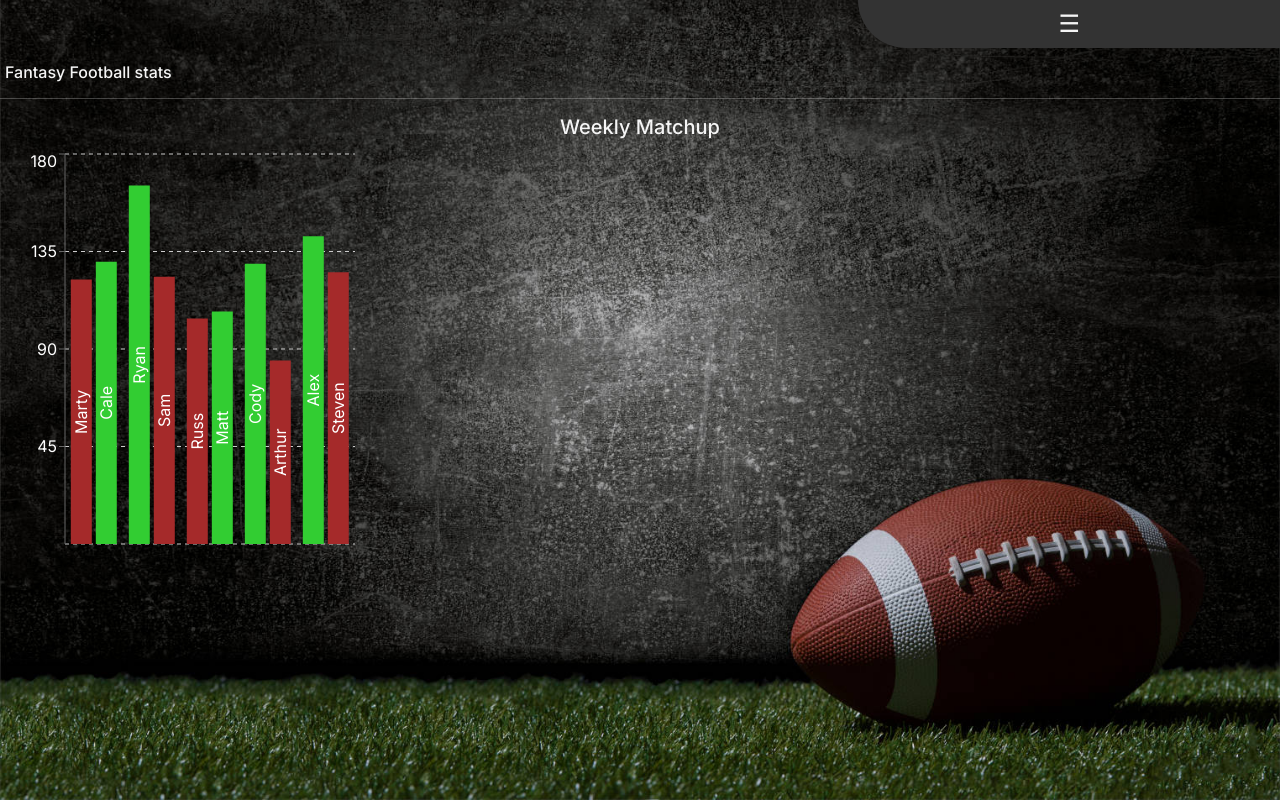
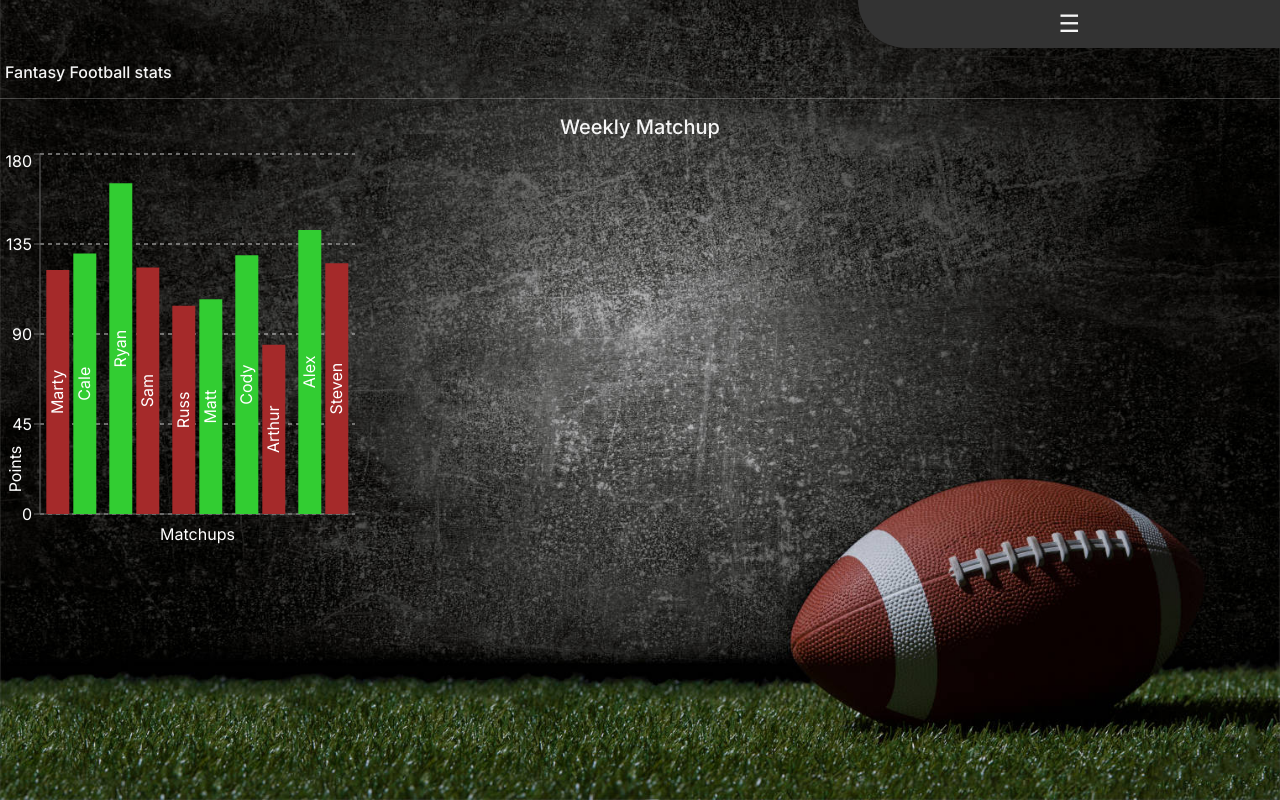
Before and after one commit to CarolinaGuy89/gvl-ff-nextjs, a Next.js app: page /1/matchup in a window 1280 px wide. Built offline with nearby package versions, Linux system fonts and the light colour scheme.

Commit message:
Update matchup.js
resolves #14

```diff
--- a/app/[slug]/matchup/matchup.js
+++ b/app/[slug]/matchup/matchup.js
@@ -270,8 +270,11 @@ const CustomTooltip = ({ active, payload }) => {
                 <BarChart
                     width={360}
                     height={400}
+                    margin={{top: 5, right:5, bottom: 5, left: -20}}
                     data={weekData}>
                     <CartesianGrid strokeDasharray="4 4" verticalCoordinatesGenerator={(props) => props.width/props.xAxis.tickCount}/>
+                    <YAxis tick={{ fill: 'white' }} label={{ value:'Points', fill: 'white', angle: -90, offset: -45, position:"bottom"}} />
+                    <XAxis tick={false} label={{ value:'Matchups', fill: 'white', offset:-15, position:"bottom"}} />
                     <Tooltip cursor={{ stroke: 'White', strokeWidth: 2 }} content={<CustomTooltip />}/>
                     <Bar dataKey="homeScore" activeBar={<Rectangle fill="goldenrod" stroke="black" />}>
                         <LabelList dataKey="homeManager" position="center" angle="-90" fill='white'></LabelList>
@@ -285,7 +288,7 @@ const CustomTooltip = ({ active, payload }) => {
                             <Cell key={`${entry}`} fill={entry.barColorAway} />
                         ))}
                     </Bar>
-                    <YAxis tick={{ fill: 'white' }}/>
+
 
                 </BarChart>
         </section>
```
